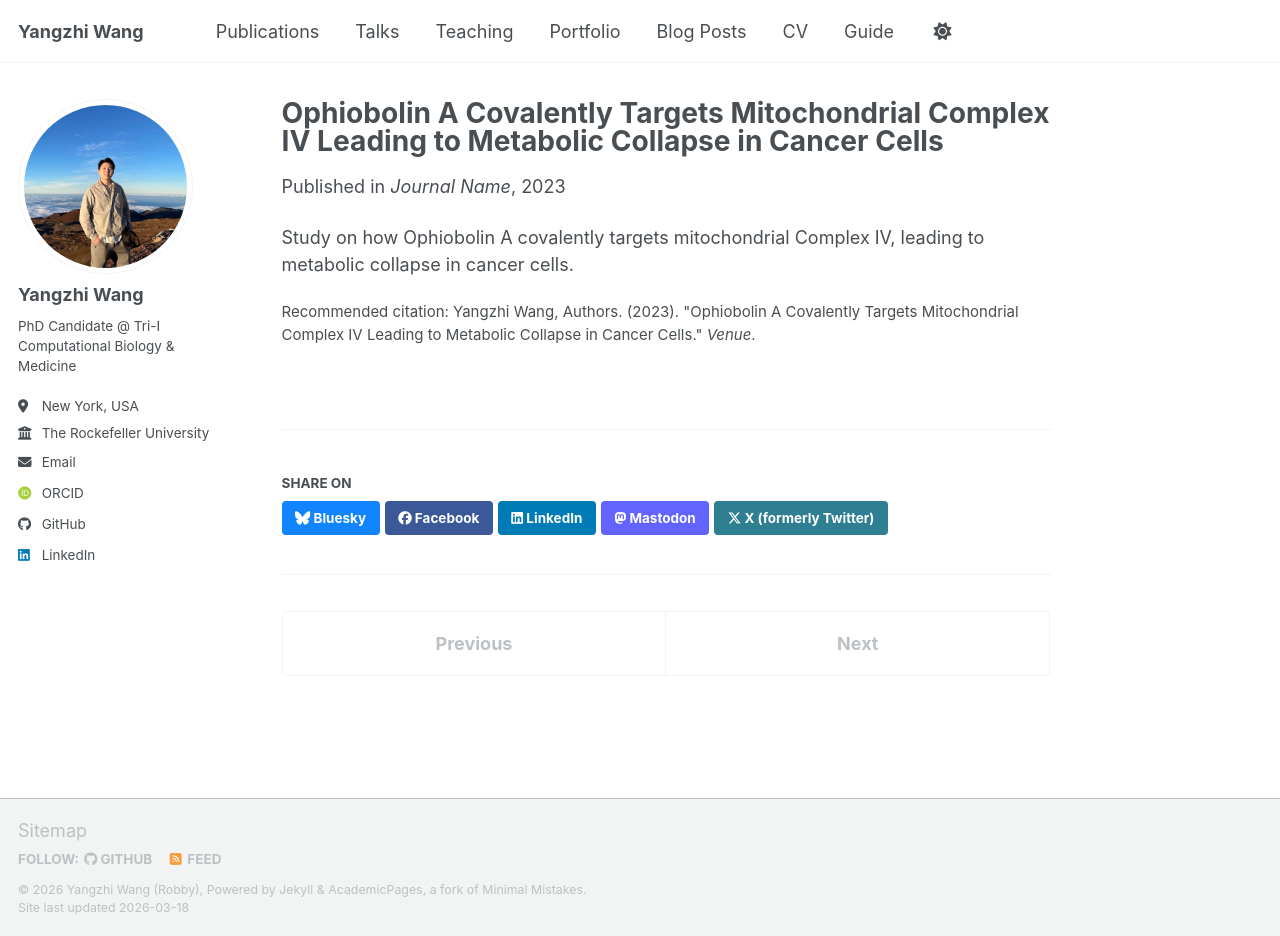
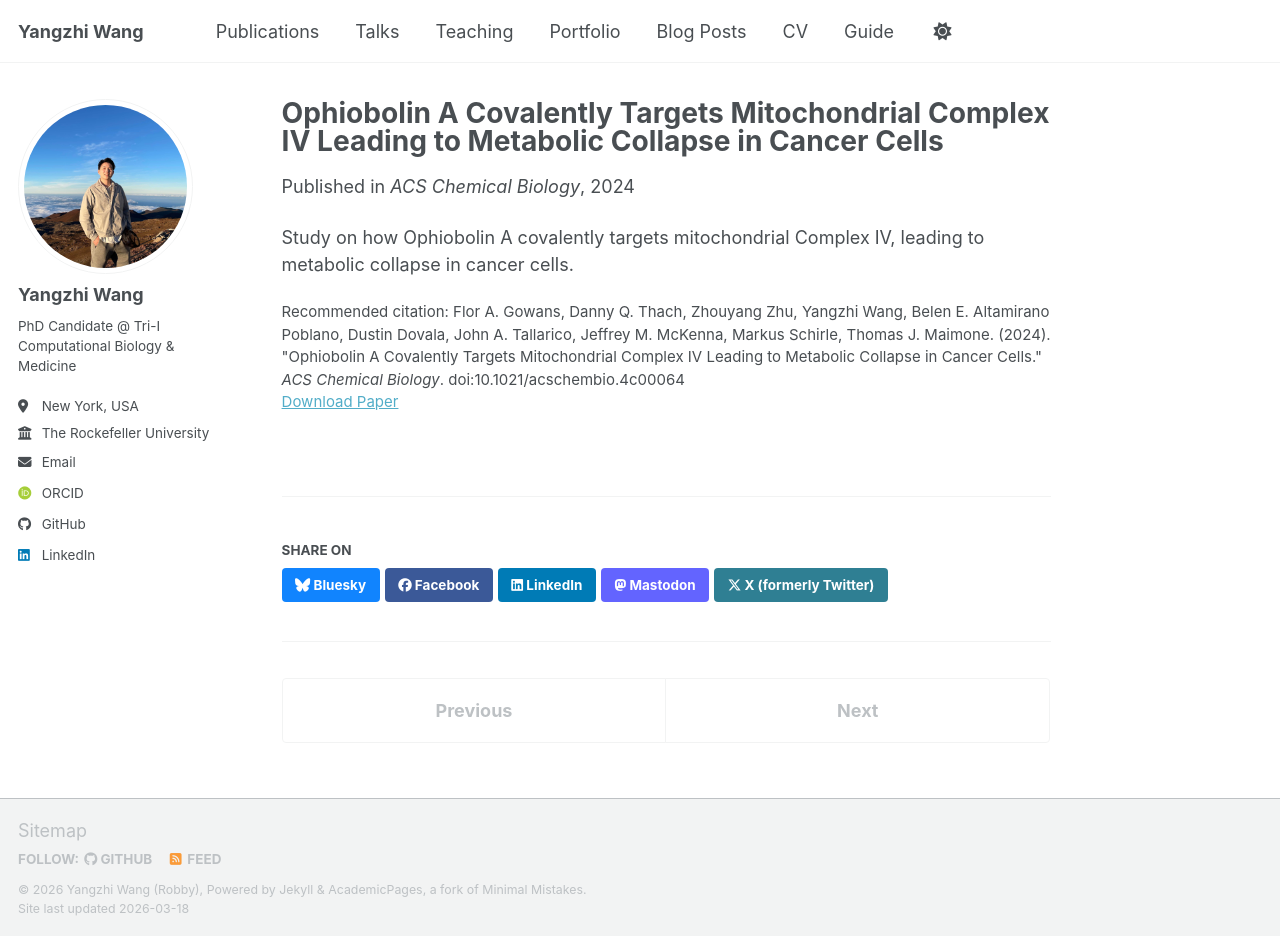
Before and after one commit to robby-wang/robby-wang.github.io, a Jekyll site: the page built from _publications/2023-06-01-ophiobolin-a-mitochondrial.md, in a window 1280 px wide and 936 px high. Built offline with Jekyll 4.4.1, drawn with Linux system fonts in a browser that asks for light colours; some web fonts are replaced; a script bundle is joined from its source files by our own code; library files that are not in the unit come from our copies.

Commit message:
Update publications with full details (DOIs, venues, authors)

```diff
--- a/_publications/2023-06-01-ophiobolin-a-mitochondrial.md
+++ b/_publications/2023-06-01-ophiobolin-a-mitochondrial.md
@@ -4,10 +4,11 @@ collection: publications
 category: journal
 permalink: /publication/ophiobolin-a-mitochondrial-complex
 excerpt: 'Study on how Ophiobolin A targets mitochondrial Complex IV in cancer cells.'
-date: 2023-06-01
-venue: 'Journal Name'
-paperurl:
-citation: 'Yangzhi Wang, Authors. (2023). &quot;Ophiobolin A Covalently Targets Mitochondrial Complex IV Leading to Metabolic Collapse in Cancer Cells.&quot; <i>Venue</i>.'
+date: 2024-06-21
+venue: 'ACS Chemical Biology'
+doi: '10.1021/acschembio.4c00064'
+paperurl: 'https://doi.org/10.1021/acschembio.4c00064'
+citation: 'Flor A. Gowans, Danny Q. Thach, Zhouyang Zhu, Yangzhi Wang, Belen E. Altamirano Poblano, Dustin Dovala, John A. Tallarico, Jeffrey M. McKenna, Markus Schirle, Thomas J. Maimone. (2024). &quot;Ophiobolin A Covalently Targets Mitochondrial Complex IV Leading to Metabolic Collapse in Cancer Cells.&quot; <i>ACS Chemical Biology</i>. doi:10.1021/acschembio.4c00064'
 ---
 
 Study on how Ophiobolin A covalently targets mitochondrial Complex IV, leading to metabolic collapse in cancer cells.
```
Also changed, not shown: _publications/2022-01-01-breast-cancer-biomarkers.md (+5 -4 lines), _publications/2024-01-01-covalent-degrader-beta-catenin.md (+5 -4 lines).
